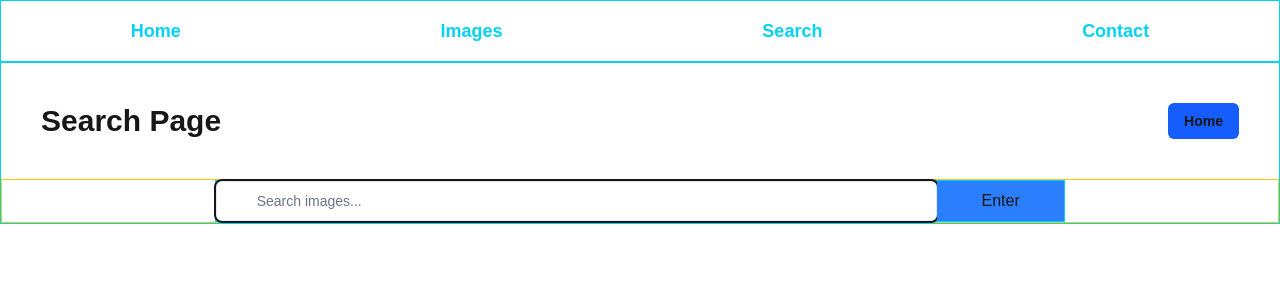
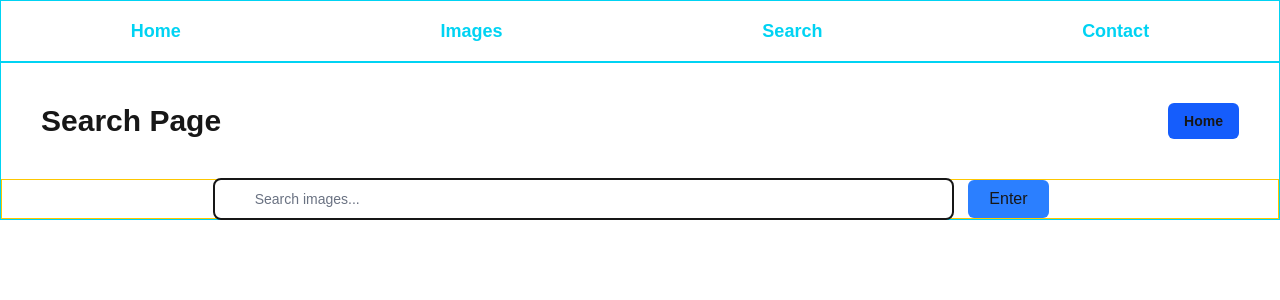
Before and after one commit to EveilHub/nextjs_prompt_ia, a Next.js app in the folder my-app/: page /search in a window 1280 px wide. Shown: the top 300 px of the page. Built offline with nearby package versions, Linux system fonts and the light colour scheme.

Commit message:
code envolved

```diff
--- a/my-app/app/ui/search-bar.tsx
+++ b/my-app/app/ui/search-bar.tsx
@@ -1,6 +1,6 @@
 "use client";
 
-import { SubmitEvent, JSX } from "react";
+import { SubmitEvent, JSX, useState } from "react";
 import { usePathname, useRouter, useSearchParams } from "next/navigation";
 
 const SearchBar = ({ placeholder }: { placeholder: string }): JSX.Element => {
@@ -8,9 +8,11 @@ const SearchBar = ({ placeholder }: { placeholder: string }): JSX.Element => {
     const pathname: string = usePathname();
     const { replace } = useRouter();
     const searchParams = useSearchParams();
+    const router = useRouter();
+    const [error, setError] = useState<string | undefined>(undefined);
 
     const handleSearch = (term: string): void => {
-        console.log(term);
+        // console.log(term);
         const params = new URLSearchParams(searchParams);
         if (term) {
             params.set('query', term);
@@ -20,24 +22,41 @@ const SearchBar = ({ placeholder }: { placeholder: string }): JSX.Element => {
         replace(`${pathname}?${params.toString()}`);
     };
 
-    const validateSearch = (e: SubmitEvent<HTMLFormElement>): void => {
+    const validateSearch = (e: SubmitEvent<HTMLFormElement>): void | JSX.Element => {
         e.preventDefault();
-        const value = e.target.value;
-        console.log(value);
+
+        const formData = new FormData(e.currentTarget);
+        const value = formData.get("query");
+
+        if (value === "search" || value === "contact" || value === "images") {
+            router.push(`/${value}`);
+        } else {
+            setError("! Erreur Page introuvable !");
+        }
+    };
+
+    if (error) {
+        return (<>
+            <p style={{color: "red"}}>{error}</p>
+            <button type="button" onClick={() => setError("")} style={{marginLeft: "20px"}}>Refresh</button>
+        </>);
     };
 
     return (
-        <form onSubmit={(e) => validateSearch(e)} className="w-2/3 flex flex-row border border-cyan-400">
+        <form onSubmit={(e) => validateSearch(e)} className="w-2/3 flex flex-row">
             <input
-                className="peer block w-[85%] rounded-md border border-gray-200 py-[9px] pl-10 text-sm outline-2 placeholder:text-gray-500"
+                name="query"
+                className="peer block w-[90%] rounded-md py-[9px] pl-10 text-sm outline-2 placeholder:text-gray-500"
                 placeholder={placeholder}
                 onChange={(e) => {
                     handleSearch(e.target.value);
                 }}
                 defaultValue={searchParams.get('query')?.toString()}
             />
-            <button type="submit" className="w-[15%] bg-blue-500 m-left">Enter</button>
+            <button type="submit" className="w-[10%] bg-blue-500 mx-4 rounded-md hover:bg-blue-600 active:bg-blue-400">
+                Enter
+            </button>
         </form>
     )
-}
+};
 export default SearchBar;
```
